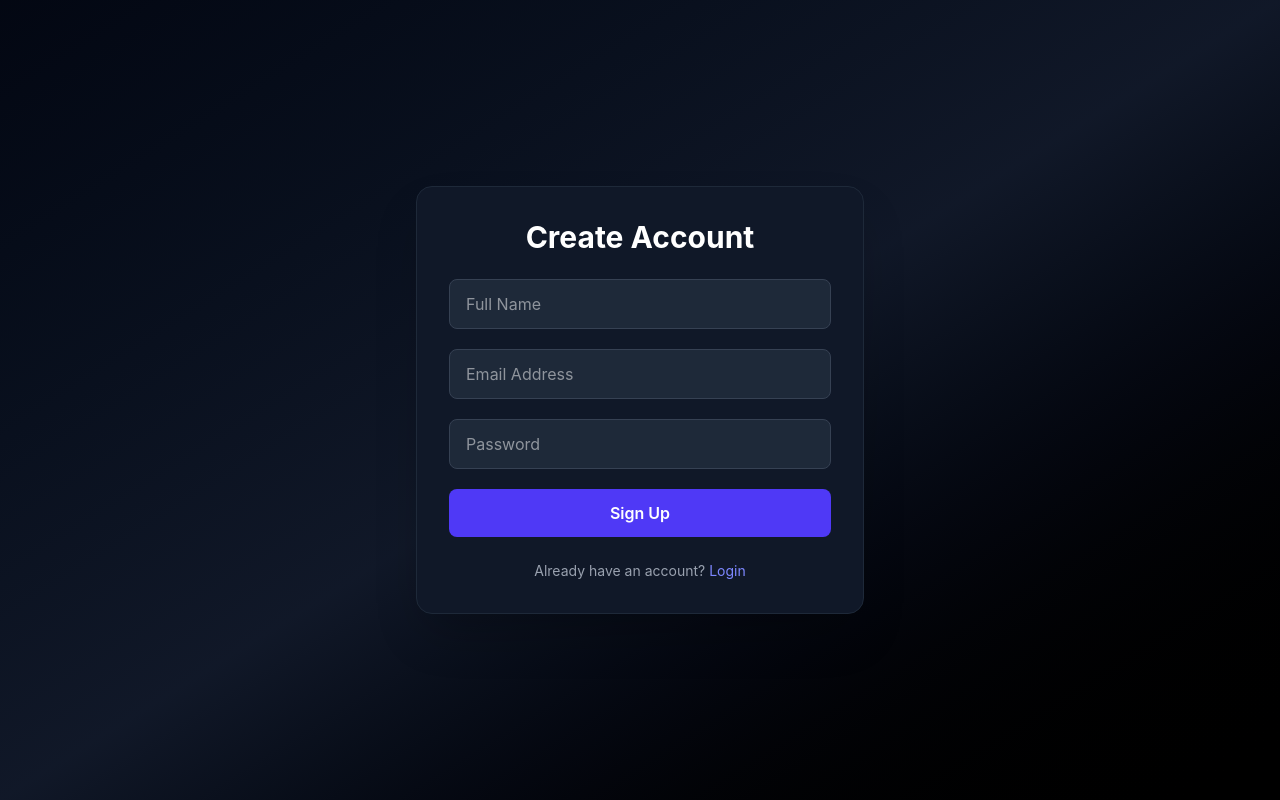
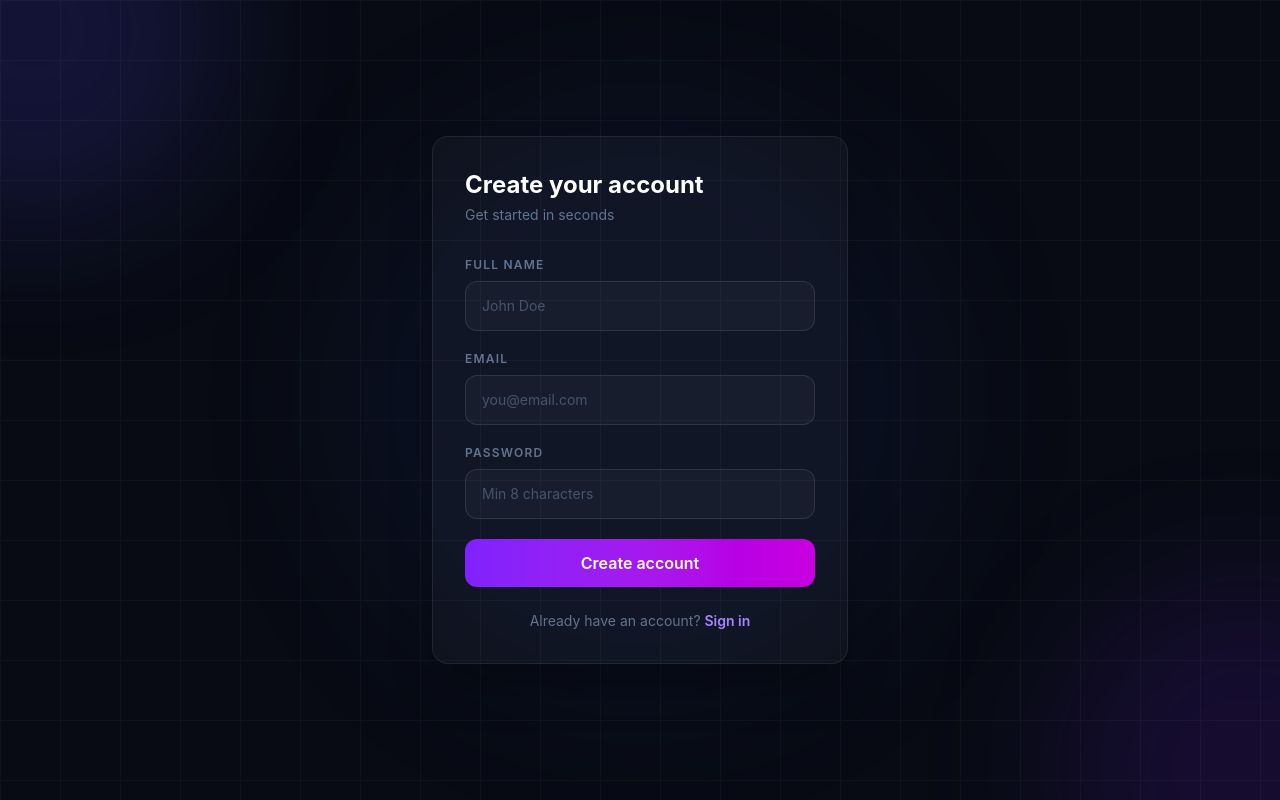
Before and after one commit to Abhinav22choubey/Leetcode-frontend, a React app: page /signup in a window 1280 px wide. Built offline with nearby package versions, Linux system fonts and the light colour scheme; the HTML template or start-up script is replaced by a standard one.

Commit message:
added signup and login ui

```diff
--- a/src/App.jsx
+++ b/src/App.jsx
@@ -1,21 +1,49 @@
-import { useState } from 'react'
-import { Routes, Route } from "react-router";
+import { Routes, Route, useLocation } from "react-router";
+import { AnimatePresence } from "framer-motion";
+
 import HomePage from "./pages/HomePage";
 import Login from "./pages/Login";
 import SignUp from "./pages/SignUp";
-function App() {
 
+function AnimatedRoutes() {
+  const location = useLocation();
 
   return (
-    <>
-      <Routes
-      >
-        <Route path='/' element={<HomePage />} />
-        <Route path='/login' element={<Login />} />
-        <Route path='/signup' element={<SignUp />} />
+    <AnimatePresence mode="wait" initial={false}>
+      <Routes location={location} key={location.pathname}>
+        <Route path="/" element={<HomePage />} />
+        <Route path="/login" element={<Login />} />
+        <Route path="/signup" element={<SignUp />} />
       </Routes>
-    </>
-  )
+    </AnimatePresence>
+  );
 }
 
-export default App
+function App() {
+  return (
+    <div className="min-h-screen bg-[#080B14] flex items-center justify-center overflow-hidden relative">
+
+      {/* Background effects */}
+      <div className="absolute inset-0 overflow-hidden pointer-events-none">
+        <div className="absolute -top-40 -left-40 w-96 h-96 bg-indigo-900/30 rounded-full blur-3xl" />
+        <div className="absolute -bottom-40 -right-40 w-96 h-96 bg-violet-900/20 rounded-full blur-3xl" />
+        <div className="absolute top-1/2 left-1/2 -translate-x-1/2 -translate-y-1/2 w-[600px] h-[600px] bg-blue-950/20 rounded-full blur-3xl" />
+
+        {/* Grid */}
+        <div
+          className="absolute inset-0 opacity-[0.03]"
+          style={{
+            backgroundImage:
+              "linear-gradient(#fff 1px, transparent 1px), linear-gradient(90deg, #fff 1px, transparent 1px)",
+            backgroundSize: "60px 60px",
+          }}
+        />
+      </div>
+
+      <AnimatedRoutes />
+
+    </div>
+  );
+}
+
+export default App;
--- a/src/pages/Login.jsx
+++ b/src/pages/Login.jsx
@@ -1,7 +1,9 @@
-import React from "react";
+import React, { useState } from "react";
 import { useForm } from "react-hook-form";
 import { zodResolver } from "@hookform/resolvers/zod";
 import { z } from "zod";
+import { motion } from "framer-motion";
+import { useNavigate } from "react-router";
 
 const schema = z.object({
   emailId: z.string().email("Enter a valid email"),
@@ -14,7 +16,62 @@ const schema = z.object({
     .regex(/[^A-Za-z0-9]/, "Must contain one special character"),
 });
 
-const SignUp = () => {
+const pageVariants = {
+  initial: { opacity: 0, x: -60, filter: "blur(8px)" },
+  animate: {
+    opacity: 1,
+    x: 0,
+    filter: "blur(0px)",
+    transition: { duration: 0.5 },
+  },
+  exit: {
+    opacity: 0,
+    x: -80,
+    filter: "blur(8px)",
+    transition: { duration: 0.35 },
+  },
+};
+
+const fadeUp = {
+  initial: { opacity: 0, y: 20 },
+  animate: { opacity: 1, y: 0, transition: { duration: 0.4 } },
+};
+
+function InputField({ label, type, placeholder, register, name, error }) {
+  const [focused, setFocused] = useState(false);
+
+  return (
+    <motion.div variants={fadeUp} className="relative">
+      <label className="block text-xs font-semibold tracking-widest uppercase text-slate-500 mb-2">
+        {label}
+      </label>
+
+      <div className="relative">
+        <motion.div
+          animate={{ opacity: focused ? 1 : 0 }}
+          className="absolute -inset-0.5 rounded-xl bg-gradient-to-r from-indigo-500/40 to-violet-500/40 blur-sm pointer-events-none"
+        />
+
+        <input
+          type={type}
+          placeholder={placeholder}
+          {...register(name)}
+          onFocus={() => setFocused(true)}
+          onBlur={() => setFocused(false)}
+          className="relative w-full bg-white/[0.03] border border-white/10 rounded-xl px-4 py-3.5 text-slate-200 placeholder-slate-600 text-sm outline-none focus:border-indigo-500/60"
+        />
+      </div>
+
+      {error && (
+        <p className="text-red-400 text-xs mt-1">{error.message}</p>
+      )}
+    </motion.div>
+  );
+}
+
+export default function Login() {
+  const navigate = useNavigate();
+
   const {
     register,
     handleSubmit,
@@ -23,71 +80,85 @@ const SignUp = () => {
     resolver: zodResolver(schema),
   });
 
+  const [loading, setLoading] = useState(false);
+
   const submittedForm = (data) => {
+    setLoading(true);
     console.log(data);
+
+    setTimeout(() => {
+      setLoading(false);
+    }, 2000);
   };
 
   return (
-    <div className="min-h-screen flex items-center justify-center bg-gradient-to-br from-gray-950 via-gray-900 to-black px-4">
+    <motion.div
+      variants={pageVariants}
+      initial="initial"
+      animate="animate"
+      exit="exit"
+      className="w-full max-w-md px-4"
+    >
+      <div className="relative bg-white/[0.03] border border-white/[0.08] rounded-2xl p-8 backdrop-blur-xl shadow-2xl shadow-black/40">
 
-      <div className="w-full max-w-md bg-gray-900 border border-gray-800 rounded-2xl shadow-xl p-8">
-
-        <h2 className="text-3xl font-bold text-white text-center mb-6">
-          Login
-        </h2>
+        {/* Heading */}
+        <motion.div variants={fadeUp} className="mb-8">
+          <h1 className="text-2xl font-bold text-white mb-1">
+            Welcome back
+          </h1>
+          <p className="text-sm text-slate-500">
+            Sign in to continue
+          </p>
+        </motion.div>
 
         <form onSubmit={handleSubmit(submittedForm)} className="space-y-5">
 
-          {/* Email */}
-          <div>
-            <input
-              type="email"
-              placeholder="Email Address"
-              {...register("emailId")}
-              className="w-full px-4 py-3 rounded-lg bg-gray-800 text-white border border-gray-700 focus:outline-none focus:ring-2 focus:ring-indigo-500"
-            />
-            {errors.emailId && (
-              <p className="text-red-400 text-sm mt-1">
-                {errors.emailId.message}
-              </p>
-            )}
-          </div>
+          <InputField
+            label="Email"
+            type="email"
+            placeholder="you@company.com"
+            register={register}
+            name="emailId"
+            error={errors.emailId}
+          />
 
-          {/* Password */}
-          <div>
-            <input
-              type="password"
-              placeholder="Password"
-              {...register("password")}
-              className="w-full px-4 py-3 rounded-lg bg-gray-800 text-white border border-gray-700 focus:outline-none focus:ring-2 focus:ring-indigo-500"
-            />
-            {errors.password && (
-              <p className="text-red-400 text-sm mt-1">
-                {errors.password.message}
-              </p>
-            )}
-          </div>
+          <InputField
+            label="Password"
+            type="password"
+            placeholder="••••••••"
+            register={register}
+            name="password"
+            error={errors.password}
+          />
 
-          {/* Submit */}
-          <button
+          {/* Button */}
+          <motion.button
+            variants={fadeUp}
             type="submit"
-            className="w-full py-3 rounded-lg bg-indigo-600 hover:bg-indigo-700 transition font-semibold text-white"
+            disabled={loading}
+            whileHover={{ scale: 1.02 }}
+            whileTap={{ scale: 0.98 }}
+            className="w-full py-3 rounded-xl bg-gradient-to-r from-indigo-600 to-violet-600 text-white font-semibold"
           >
-            Login
-          </button>
+            {loading ? "Signing in..." : "Sign in"}
+          </motion.button>
 
         </form>
 
-        <p className="text-gray-400 text-sm text-center mt-6">
-          Don't have an account?{" "}
-          <span className="text-indigo-400 cursor-pointer hover:underline">
-            Sign up
-          </span>
-        </p>
+        <motion.p
+          variants={fadeUp}
+          className="text-center text-sm text-slate-500 mt-6"
+        >
+          New here?{" "}
+          <button
+            onClick={() => navigate("/signup")}
+            className="text-indigo-400 hover:text-indigo-300 font-semibold"
+          >
+            Create account →
+          </button>
+        </motion.p>
 
       </div>
-    </div>
+    </motion.div>
   );
-};
-
-export default SignUp;
+}
--- a/src/pages/SignUp.jsx
+++ b/src/pages/SignUp.jsx
@@ -1,7 +1,9 @@
-import React from "react";
+import React, { useState } from "react";
 import { useForm } from "react-hook-form";
 import { zodResolver } from "@hookform/resolvers/zod";
 import { z } from "zod";
+import { motion } from "framer-motion";
+import { useNavigate } from "react-router";
 
 const schema = z.object({
   firstName: z.string().min(3, "Name is too short"),
@@ -15,94 +17,184 @@ const schema = z.object({
     .regex(/[^A-Za-z0-9]/, "Must contain one special character"),
 });
 
-const SignUp = () => {
+const pageVariants = {
+  initial: { opacity: 0, x: 60, filter: "blur(8px)" },
+  animate: { opacity: 1, x: 0, filter: "blur(0px)", transition: { duration: 0.5 } },
+  exit: { opacity: 0, x: 80, filter: "blur(8px)", transition: { duration: 0.35 } },
+};
+
+const fadeUp = {
+  initial: { opacity: 0, y: 20 },
+  animate: { opacity: 1, y: 0, transition: { duration: 0.4 } },
+};
+
+function InputField({ label, type, placeholder, register, name, error }) {
+  const [focused, setFocused] = useState(false);
+
+  return (
+    <motion.div variants={fadeUp}>
+      <label className="block text-xs font-semibold tracking-widest uppercase text-slate-500 mb-2">
+        {label}
+      </label>
+
+      <div className="relative">
+        <motion.div
+          animate={{ opacity: focused ? 1 : 0 }}
+          className="absolute -inset-0.5 rounded-xl bg-gradient-to-r from-violet-500/40 to-fuchsia-500/40 blur-sm"
+        />
+
+        <input
+          type={type}
+          placeholder={placeholder}
+          {...register(name)}
+          onFocus={() => setFocused(true)}
+          onBlur={() => setFocused(false)}
+          className="relative w-full bg-white/[0.03] border border-white/10 rounded-xl px-4 py-3.5 text-slate-200 placeholder-slate-600 text-sm outline-none focus:border-violet-500/60"
+        />
+      </div>
+
+      {error && <p className="text-red-400 text-xs mt-1">{error.message}</p>}
+    </motion.div>
+  );
+}
+
+function PasswordStrength({ password }) {
+  const checks = [
+    password.length >= 8,
+    /[A-Z]/.test(password),
+    /[0-9]/.test(password),
+    /[^A-Za-z0-9]/.test(password),
+  ];
+
+  const strength = checks.filter(Boolean).length;
+  const labels = ["", "Weak", "Fair", "Good", "Strong"];
+  const colors = ["", "bg-red-500", "bg-amber-500", "bg-blue-500", "bg-emerald-500"];
+
+  if (!password) return null;
+
+  return (
+    <div className="mt-2 space-y-1">
+      <div className="flex gap-1">
+        {[1,2,3,4].map((i)=>(
+          <div
+            key={i}
+            className={`h-1 flex-1 rounded-full ${
+              strength >= i ? colors[strength] : "bg-white/10"
+            }`}
+          />
+        ))}
+      </div>
+
+      <p className="text-xs text-slate-400">{labels[strength]}</p>
+    </div>
+  );
+}
+
+export default function SignUp() {
+
+  const navigate = useNavigate();
+
   const {
     register,
     handleSubmit,
-    formState: { errors },
+    watch,
+    formState:{errors}
   } = useForm({
-    resolver: zodResolver(schema),
+    resolver:zodResolver(schema)
   });
 
-  const submittedForm = (data) => {
+  const password = watch("password") || "";
+
+  const [loading,setLoading] = useState(false);
+
+  const submittedForm = (data)=>{
     console.log(data);
+    setLoading(true);
+
+    setTimeout(()=>{
+      setLoading(false);
+    },2000);
   };
 
   return (
-    <div className="min-h-screen flex items-center justify-center bg-gradient-to-br from-gray-950 via-gray-900 to-black px-4">
+    <motion.div
+      variants={pageVariants}
+      initial="initial"
+      animate="animate"
+      exit="exit"
+      className="w-full max-w-md px-4"
+    >
+      <div className="relative bg-white/[0.03] border border-white/[0.08] rounded-2xl p-8 backdrop-blur-xl shadow-2xl shadow-black/40">
 
-      <div className="w-full max-w-md bg-gray-900 border border-gray-800 rounded-2xl shadow-2xl p-8">
-
-        <h2 className="text-3xl font-bold text-center text-white mb-6">
-          Create Account
-        </h2>
+        <motion.div variants={fadeUp} className="mb-8">
+          <h1 className="text-2xl font-bold text-white mb-1">
+            Create your account
+          </h1>
+          <p className="text-sm text-slate-500">
+            Get started in seconds
+          </p>
+        </motion.div>
 
         <form onSubmit={handleSubmit(submittedForm)} className="space-y-5">
 
-          {/* Name */}
+          <InputField
+            label="Full Name"
+            type="text"
+            placeholder="John Doe"
+            register={register}
+            name="firstName"
+            error={errors.firstName}
+          />
+
+          <InputField
+            label="Email"
+            type="email"
+            placeholder="you@email.com"
+            register={register}
+            name="emailId"
+            error={errors.emailId}
+          />
+
           <div>
-            <input
-              type="text"
-              placeholder="Full Name"
-              {...register("firstName")}
-              className="w-full px-4 py-3 rounded-lg bg-gray-800 text-white border border-gray-700 focus:outline-none focus:ring-2 focus:ring-indigo-500"
+            <InputField
+              label="Password"
+              type="password"
+              placeholder="Min 8 characters"
+              register={register}
+              name="password"
+              error={errors.password}
             />
-            {errors.firstName && (
-              <p className="text-red-400 text-sm mt-1">
-                {errors.firstName.message}
-              </p>
-            )}
+
+            <PasswordStrength password={password}/>
           </div>
 
-          {/* Email */}
-          <div>
-            <input
-              type="email"
-              placeholder="Email Address"
-              {...register("emailId")}
-              className="w-full px-4 py-3 rounded-lg bg-gray-800 text-white border border-gray-700 focus:outline-none focus:ring-2 focus:ring-indigo-500"
-            />
-            {errors.emailId && (
-              <p className="text-red-400 text-sm mt-1">
-                {errors.emailId.message}
-              </p>
-            )}
-          </div>
-
-          {/* Password */}
-          <div>
-            <input
-              type="password"
-              placeholder="Password"
-              {...register("password")}
-              className="w-full px-4 py-3 rounded-lg bg-gray-800 text-white border border-gray-700 focus:outline-none focus:ring-2 focus:ring-indigo-500"
-            />
-            {errors.password && (
-              <p className="text-red-400 text-sm mt-1">
-                {errors.password.message}
-              </p>
-            )}
-          </div>
-
-          {/* Button */}
-          <button
+          <motion.button
+            variants={fadeUp}
             type="submit"
-            className="w-full py-3 rounded-lg bg-indigo-600 hover:bg-indigo-700 transition font-semibold text-white"
+            disabled={loading}
+            whileHover={{scale:1.02}}
+            whileTap={{scale:0.97}}
+            className="w-full py-3 rounded-xl bg-gradient-to-r from-violet-600 to-fuchsia-600 text-white font-semibold"
           >
-            Sign Up
-          </button>
+            {loading ? "Creating account..." : "Create account"}
+          </motion.button>
 
         </form>
 
-        <p className="text-gray-400 text-sm text-center mt-6">
+        <motion.p
+          variants={fadeUp}
+          className="text-center text-sm text-slate-500 mt-6"
+        >
           Already have an account?{" "}
-          <span className="text-indigo-400 cursor-pointer hover:underline">
-            Login
-          </span>
-        </p>
+          <button
+            onClick={()=>navigate("/login")}
+            className="text-violet-400 hover:text-violet-300 font-semibold"
+          >
+            Sign in
+          </button>
+        </motion.p>
+
       </div>
-    </div>
+    </motion.div>
   );
-};
-
-export default SignUp;
+}
```
